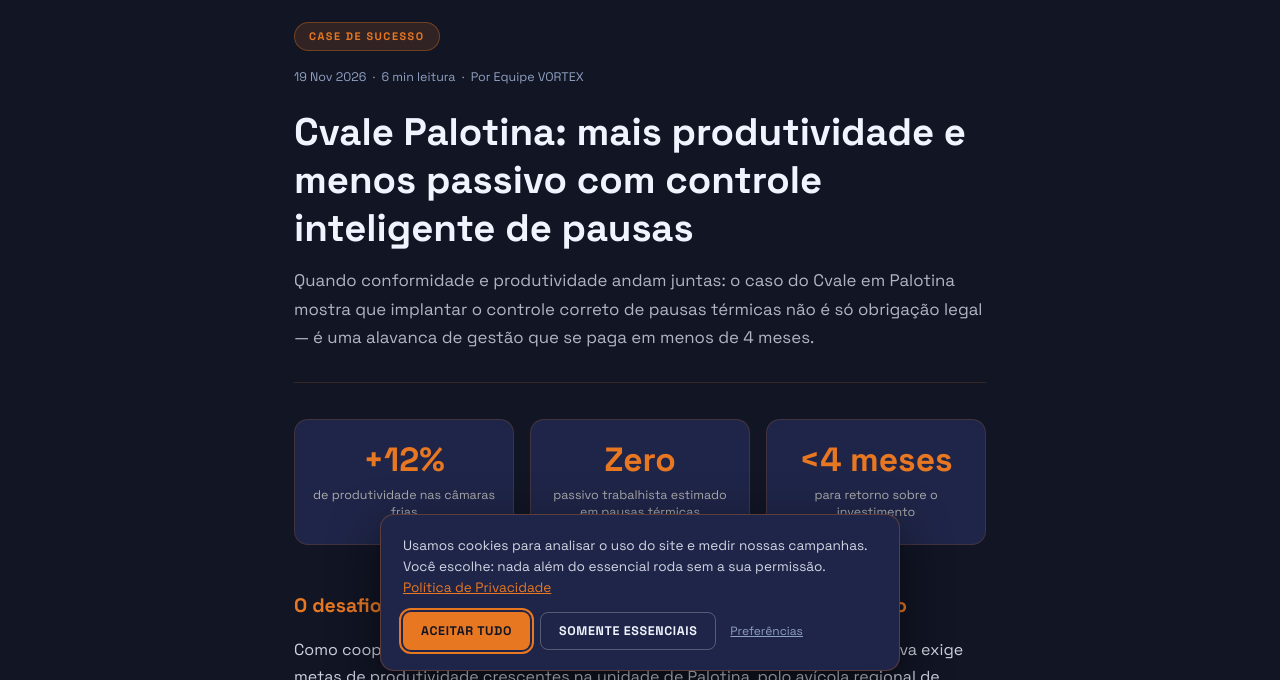
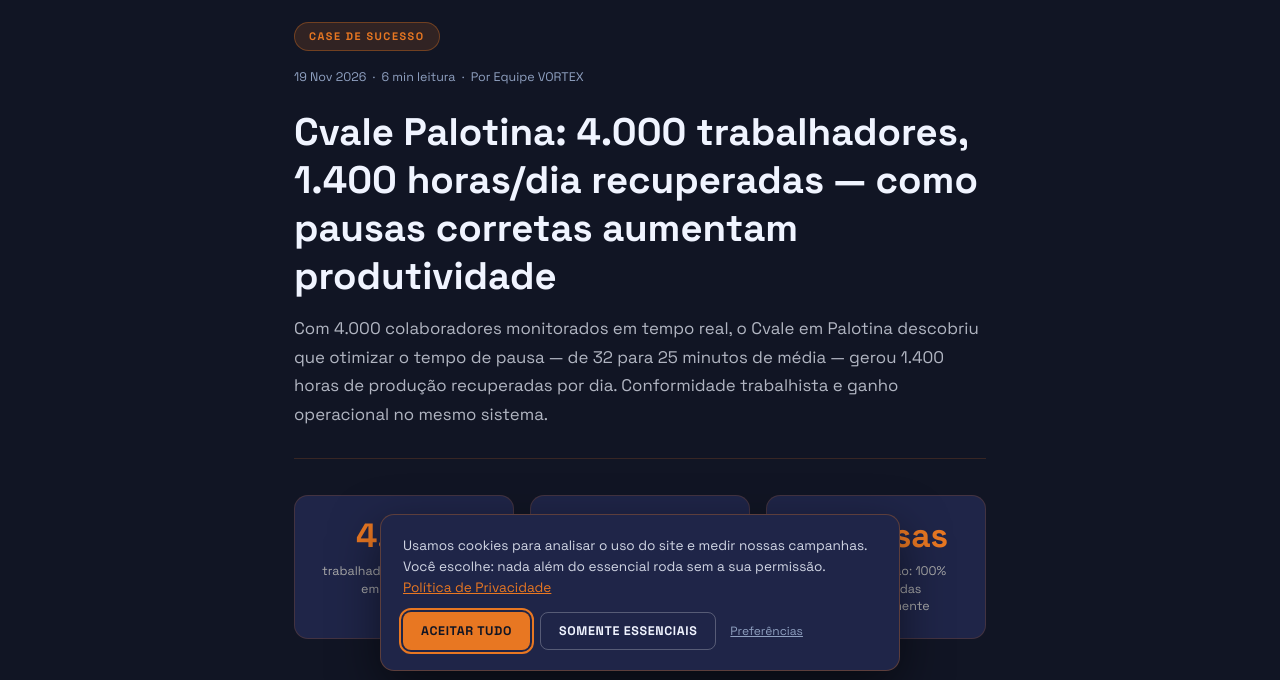
Before and after one commit to castropmb/vortex-site, a website: page blog/case-cvale-palotina.html in a window 1280 px wide. Shown: the part 113-793 px from the top of the page. Drawn offline with Linux system fonts and the light colour scheme.

Commit message:
cases: dados reais Cvale e Somave + ajuste card index
- Cvale: 4.000 trabalhadores, pausa 32→25 min (1.400 h/dia recuperadas), 3 pausas + refeição
- Somave: foco em percentual de tempo ganho, remover implicação de 2 meses de implantação
- index.html: card Somave atualizado com novo título e descrição

Co-Authored-By: Claude Sonnet 4.6 <noreply@anthropic.com>

```diff
--- a/blog/case-cvale-palotina.html
+++ b/blog/case-cvale-palotina.html
@@ -216,25 +216,25 @@
     &nbsp;·&nbsp; Por <span itemprop="author">Equipe VORTEX</span>
   </div>
 
-  <h1 itemprop="headline">Cvale Palotina: mais produtividade e menos passivo com controle inteligente de pausas</h1>
+  <h1 itemprop="headline">Cvale Palotina: 4.000 trabalhadores, 1.400 horas/dia recuperadas — como pausas corretas aumentam produtividade</h1>
 
   <p class="art-intro" itemprop="description">
-    Quando conformidade e produtividade andam juntas: o caso do Cvale em Palotina mostra que implantar o controle correto de pausas térmicas não é só obrigação legal — é uma alavanca de gestão que se paga em menos de 4 meses.
+    Com 4.000 colaboradores monitorados em tempo real, o Cvale em Palotina descobriu que otimizar o tempo de pausa — de 32 para 25 minutos de média — gerou 1.400 horas de produção recuperadas por dia. Conformidade trabalhista e ganho operacional no mesmo sistema.
   </p>
 
   <!-- KPIs -->
   <div class="kpi-row">
     <div class="kpi-card">
-      <div class="kpi-num">+12%</div>
-      <div class="kpi-label">de produtividade nas câmaras frias</div>
+      <div class="kpi-num">4.000</div>
+      <div class="kpi-label">trabalhadores monitorados em tempo real</div>
     </div>
     <div class="kpi-card">
-      <div class="kpi-num">Zero</div>
-      <div class="kpi-label">passivo trabalhista estimado em pausas térmicas</div>
+      <div class="kpi-num">32→25 min</div>
+      <div class="kpi-label">tempo médio de pausa otimizado — 1.400 h/dia recuperadas</div>
     </div>
     <div class="kpi-card">
-      <div class="kpi-num">&lt;4 meses</div>
-      <div class="kpi-label">para retorno sobre o investimento</div>
+      <div class="kpi-num">3 pausas</div>
+      <div class="kpi-label">diárias + refeição: 100% documentadas automaticamente</div>
     </div>
   </div>
 
```
Also changed, not shown: blog/case-somave-cidade-gaucha.html (+7 -7 lines), blog/index.html (+4 -4 lines).
